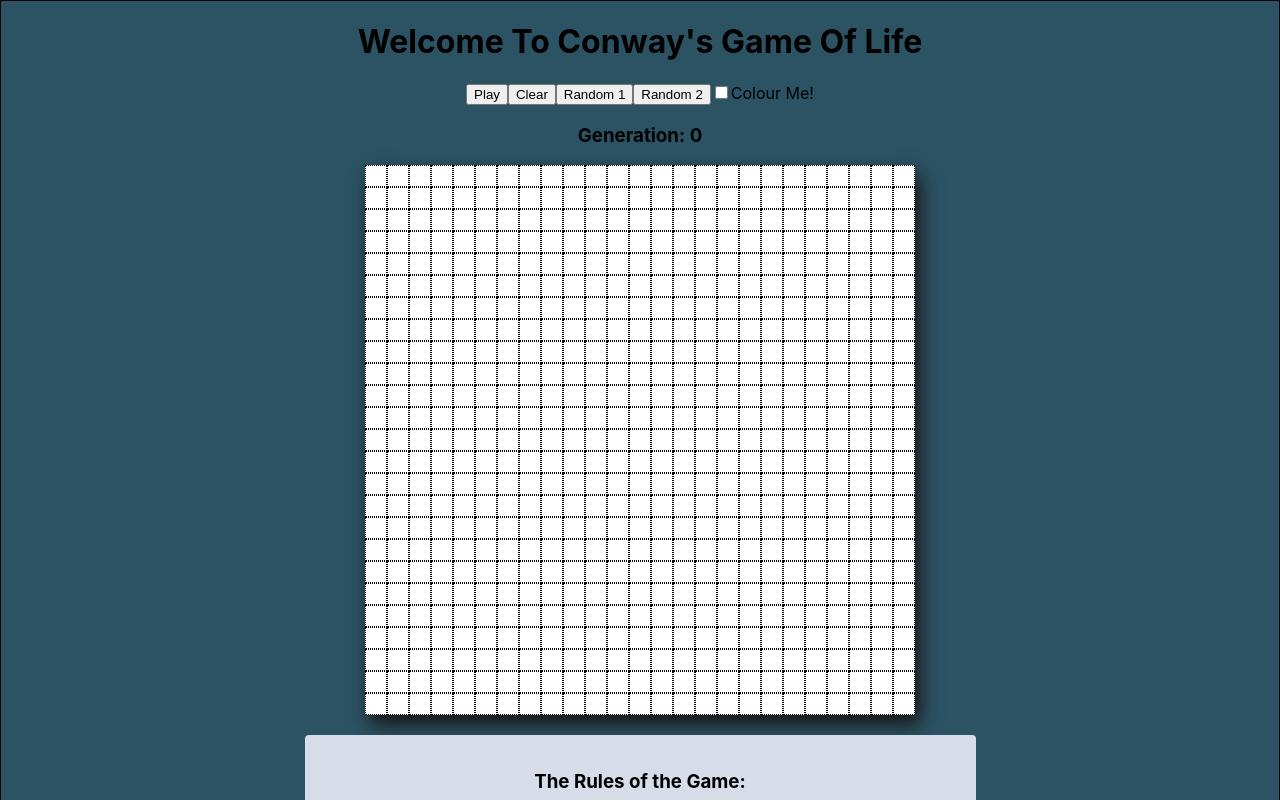
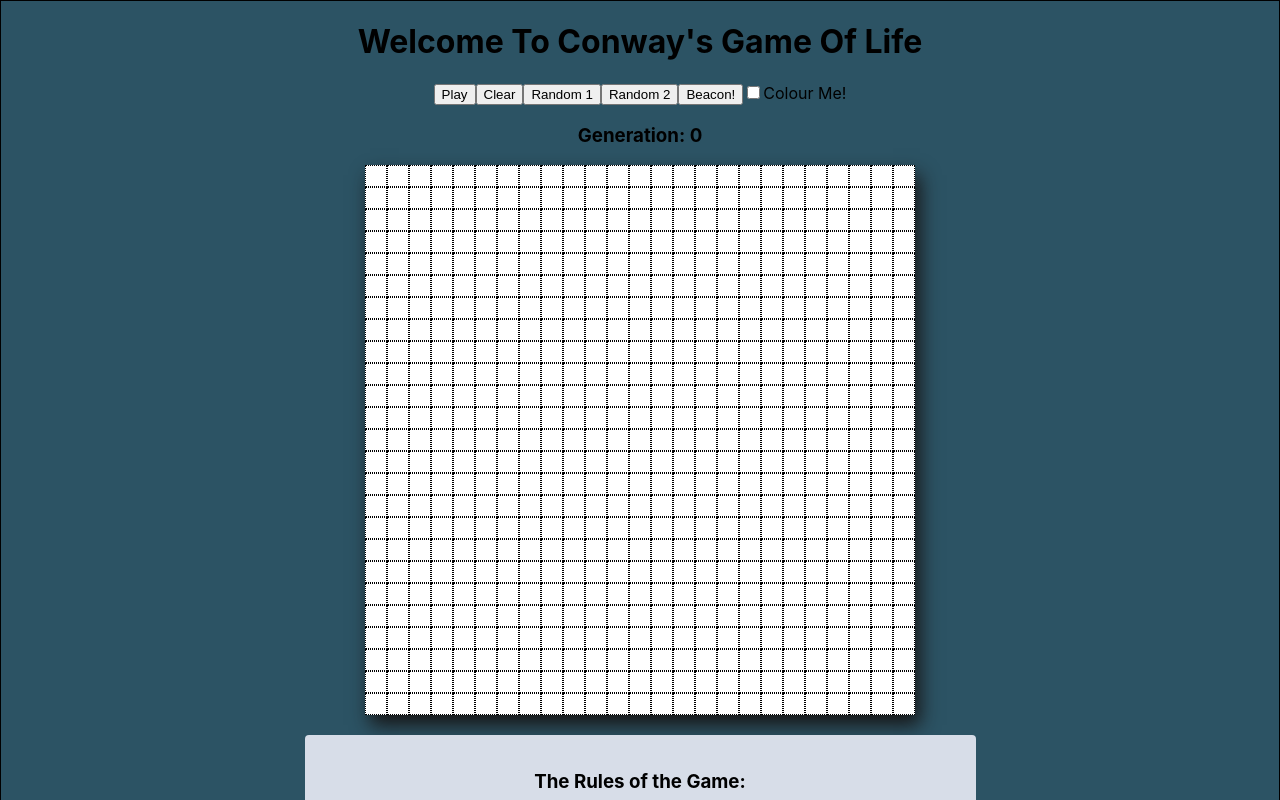
Before and after one commit to hesterrk/Game_Of_Life, a React (Create React App) app: page / in a window 1280 px wide. Shown: the top 800 px of the page. Built offline with nearby package versions, Linux system fonts and the light colour scheme.

Commit message:
beacon preset working

```diff
--- a/src/App.js
+++ b/src/App.js
@@ -9,19 +9,9 @@ import produce from "immer";
 function App() {
   // Size state
   const [gridSize] = useState(25);
-  // const sizeRef = useRef(gridSize);
-  // sizeRef.current = gridSize;
 
-  // function onChangeSize(e) {
-  //   e.preventDefault();
-  //   setGridSize((oldSize) => {
-  //     // let newSize = JSON.parse(JSON.stringify(oldSize));
-  //     let newSize = oldSize === 25 ? 10 : 25;
-  //     console.log(newSize, "new size");
-  //     sizeRef.current = newSize;
-  //     return newSize;
-  //   });
-  // }
+  //Toggle size, 25 is default size
+  // const [isDefaultSize, setIsDefaultSize] = useState(true);
 
   // Creating data structure: an row array with nested column arrays
   function createDataStructure(rowsNum, colsNum) {
@@ -80,6 +70,16 @@ function App() {
     return color;
   }
 
+  // Size func
+  // function onChangeSize() {
+  //   if (isDefaultSize === true) {
+  //     return setGridSize(25)
+  //   }
+  //   if (isDefaultSize === false) {
+  //     return setGridSize(15);
+  //   }
+  // }
+
   // Clear button: creating an empty grid
   function clearGrid(e) {
     e.preventDefault();
@@ -135,6 +135,38 @@ function App() {
     //   return newGrid
     // })
   };
+
+  // PRESET
+
+  function beaconOsc() {
+    const rows = [];
+    for (let i = 0; i < 25; i++) {
+      //initialise the values with random 0's and 1's
+      //Math.random() function returns a float/random number in the range 0 to less than 1
+      const nestedCols = Array.from(new Array(25), () => {
+        return 0;
+      });
+      if (i == 0) {
+        nestedCols[0] = 1;
+        nestedCols[1] = 1;
+      }
+      if (i == 1) {
+        nestedCols[0] = 1;
+        nestedCols[1] = 1;
+      }
+      if (i == 2) {
+        nestedCols[2] = 1;
+        nestedCols[3] = 1;
+      }
+      if (i == 3) {
+        nestedCols[2] = 1;
+        nestedCols[3] = 1;
+      }
+      rows.push(nestedCols);
+    }
+    setGrid(rows);
+    return grid;
+  }
 
   // Animation Logic function, animation runs accordingly
   // The logic which determines our animation: state of cell and neighbours state
@@ -248,16 +280,16 @@ function App() {
         setGrid={setGrid}
         changeColour={changeColour}
         setChangeColour={setChangeColour}
+        beaconOsc={beaconOsc}
       />
 
       <h3> Generation: {gen}</h3>
 
-      {/* <div>
-        <select onChange={onChangeSize} value={gridSize.value}>
-          <option value="25"> Default- 25x25 </option>
-          <option value="10"> 10 </option>
-        </select>
-      </div> */}
+      {/* <button
+        onClick={() => onChangeSize(setIsDefaultSize(!isDefaultSize))}>
+
+        Toggle Size
+      </button> */}
 
       <Grid
         gridSize={gridSize}
--- a/src/components/Controls.js
+++ b/src/components/Controls.js
@@ -1,7 +1,15 @@
 import React from "react";
 
-function Controls({ play, clearGrid, togglePlayState, grid, setGrid, changeColour, setChangeColour }) {
-
+function Controls({
+  play,
+  clearGrid,
+  togglePlayState,
+  grid,
+  setGrid,
+  changeColour,
+  setChangeColour,
+  beaconOsc,
+}) {
   function randomPresetOne() {
     const rows = [];
     for (let i = 0; i < 25; i++) {
@@ -26,6 +34,7 @@ function Controls({ play, clearGrid, togglePlayState, grid, setGrid, changeColou
       });
       rows.push(nestedCols);
     }
+
     setGrid(rows);
     return grid;
   }
@@ -40,6 +49,8 @@ function Controls({ play, clearGrid, togglePlayState, grid, setGrid, changeColou
       <button onClick={() => randomPresetOne()}>Random 1</button>
 
       <button onClick={() => randomPresetTwo()}>Random 2</button>
+
+      <button onClick={beaconOsc}> Beacon! </button>
       <label>
         <input
           type="checkbox"
@@ -48,7 +59,6 @@ function Controls({ play, clearGrid, togglePlayState, grid, setGrid, changeColou
         />
         Colour Me!
       </label>
-
     </div>
   );
 }
--- a/src/components/Grid.js
+++ b/src/components/Grid.js
@@ -3,6 +3,7 @@ import Cell from "./Cell";
 
 function Grid({ gridSize, grid, toggleCellState, changeColour, getRandomColor }) {
   return (
+
     <div style={{ display: "flex", justifyContent: "center" }}>
       <div style={{ display: "grid", gridTemplateColumns: `repeat(${gridSize}, 22px)`, boxShadow: '5px 10px 18px #171515' }}>
         {grid.map((row, r_i) =>
```
